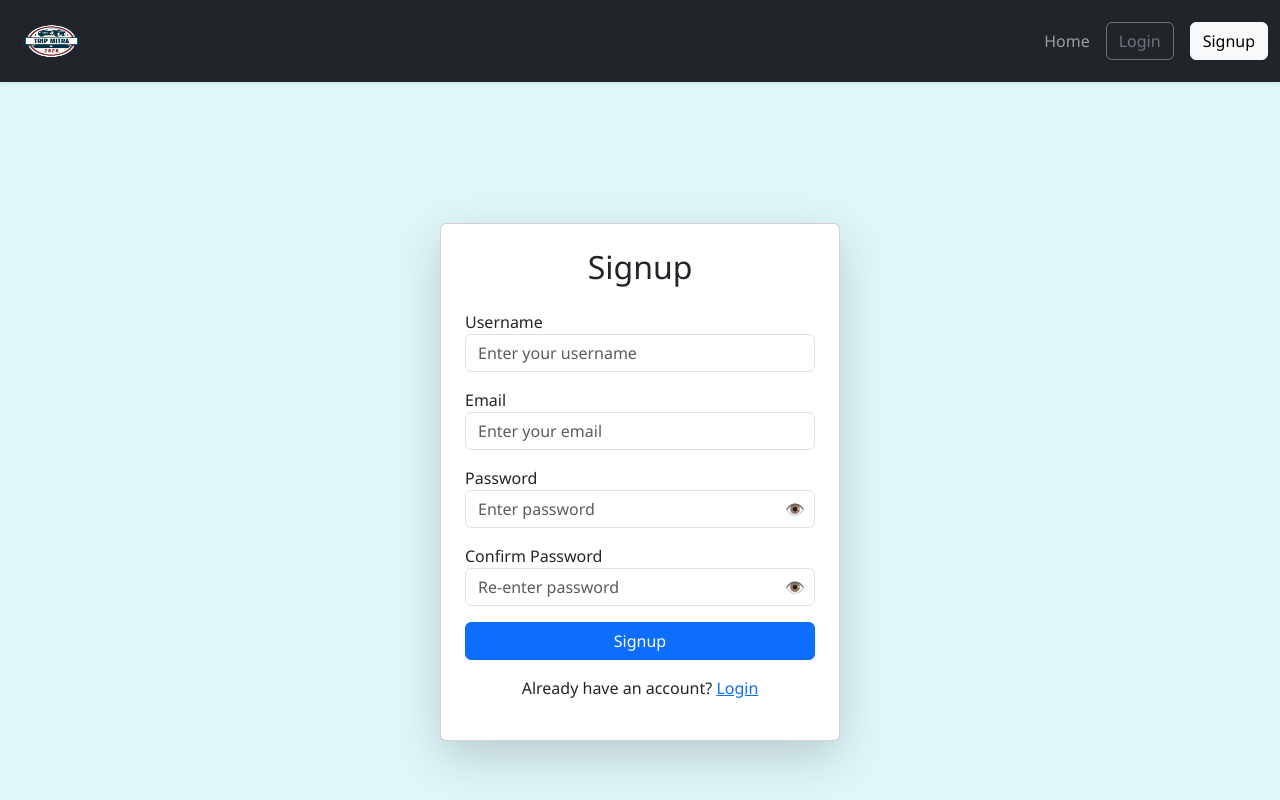
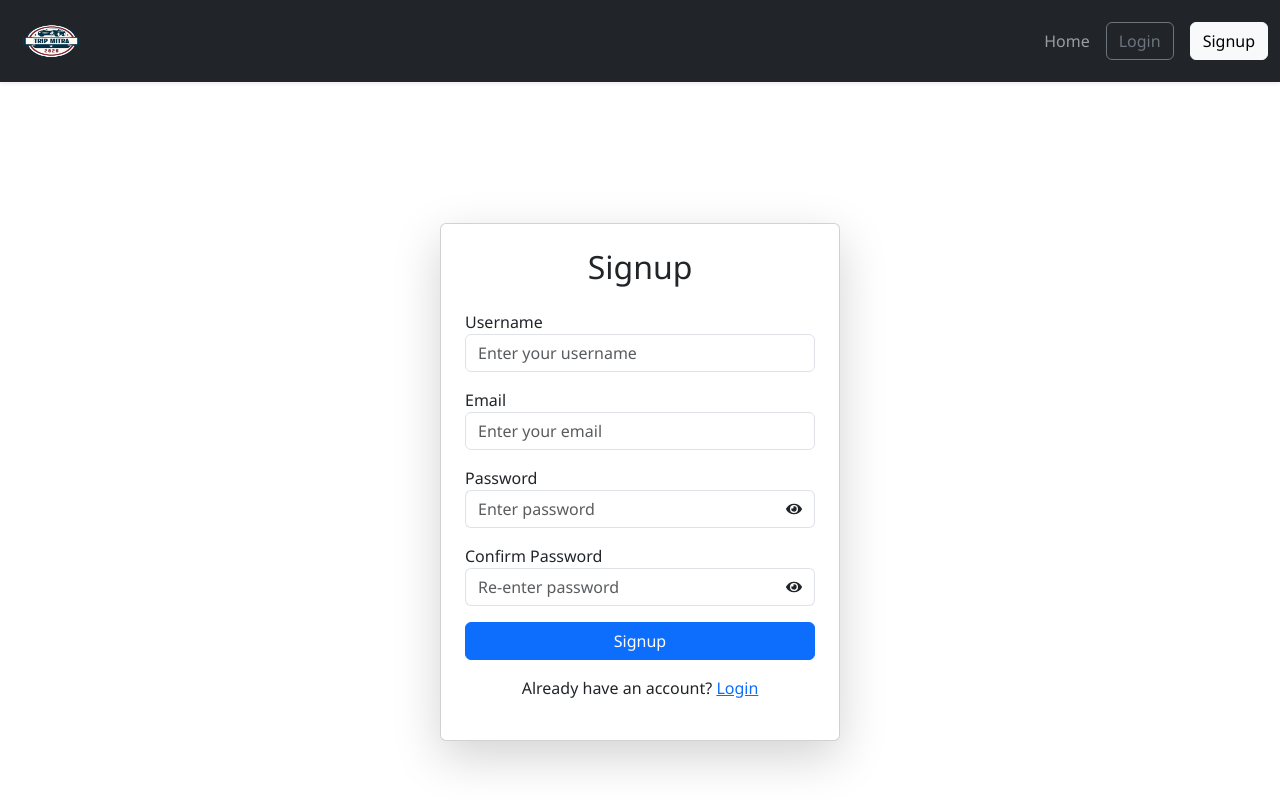
Before and after one commit to a-j-a-y-c-p/TripMitra, a React (Vite) app in the folder frontend/tripMitra-react/: page /signup in a window 1280 px wide. Built offline with nearby package versions, Linux system fonts and the light colour scheme.

Commit message:
Signup Modified

```diff
--- a/frontend/tripMitra-react/src/routes/Signup.jsx
+++ b/frontend/tripMitra-react/src/routes/Signup.jsx
@@ -1,7 +1,8 @@
+import React, { useState, useEffect } from 'react';
+import { FaEye, FaEyeSlash } from 'react-icons/fa';
+import api from '../api/axiosConfig';
+import { useNavigate } from 'react-router-dom';
 
-import React, { useState } from 'react';
-import api from '../api/axiosConfig'
-import { useNavigate } from 'react-router-dom';
 const Signup = () => {
   const navigate = useNavigate();
   const [formData, setFormData] = useState({
@@ -14,6 +15,14 @@ const Signup = () => {
   const [showPassword, setShowPassword] = useState(false);
   const [showConfirmPassword, setShowConfirmPassword] = useState(false);
   const [error, setError] = useState("");
+
+  useEffect(() => {
+    // Forcefully set body background to white
+    document.body.style.backgroundColor = "#fff";
+    return () => {
+      document.body.style.backgroundColor = ""; // cleanup
+    };
+  }, []);
 
   const handleChange = (e) => {
     setFormData((prev) => ({ ...prev, [e.target.name]: e.target.value }));
@@ -46,7 +55,16 @@ const Signup = () => {
   };
 
   return (
-    <div className="container d-flex justify-content-center align-items-center min-vh-100">
+    <div
+      className="d-flex justify-content-center align-items-center"
+      style={{
+        minHeight: "100vh",
+        width: "100vw",
+        backgroundColor: "#fff",
+        margin: 0,
+        padding: 0,
+      }}
+    >
       <div className="card p-4 shadow-lg" style={{ maxWidth: "400px", width: "100%" }}>
         <h2 className="text-center mb-4">Signup</h2>
 
@@ -85,10 +103,10 @@ const Signup = () => {
 
           <div className="mb-3">
             <label>Password</label>
-            <div className="position-relative">
+            <div className="input-group">
               <input
                 type={showPassword ? "text" : "password"}
-                className="form-control"
+                className="form-control border-end-0 bg-white"
                 name="userPassword"
                 required
                 placeholder="Enter password"
@@ -96,26 +114,25 @@ const Signup = () => {
                 onChange={handleChange}
               />
               <span
+                className="input-group-text"
                 onClick={() => setShowPassword(!showPassword)}
                 style={{
-                  position: "absolute",
-                  right: "10px",
-                  top: "50%",
-                  transform: "translateY(-50%)",
                   cursor: "pointer",
+                  backgroundColor: "transparent",
+                  borderLeft: "none",
                 }}
               >
-                {showPassword ? "🙈" : "👁️"}
+                {showPassword ? <FaEyeSlash /> : <FaEye />}
               </span>
             </div>
           </div>
 
           <div className="mb-3">
             <label>Confirm Password</label>
-            <div className="position-relative">
+            <div className="input-group">
               <input
                 type={showConfirmPassword ? "text" : "password"}
-                className="form-control"
+                className="form-control border-end-0 bg-white"
                 name="confirmPassword"
                 required
                 placeholder="Re-enter password"
@@ -123,16 +140,15 @@ const Signup = () => {
                 onChange={handleChange}
               />
               <span
+                className="input-group-text"
                 onClick={() => setShowConfirmPassword(!showConfirmPassword)}
                 style={{
-                  position: "absolute",
-                  right: "10px",
-                  top: "50%",
-                  transform: "translateY(-50%)",
                   cursor: "pointer",
+                  backgroundColor: "transparent",
+                  borderLeft: "none",
                 }}
               >
-                {showConfirmPassword ? "🙈" : "👁️"}
+                {showConfirmPassword ? <FaEyeSlash /> : <FaEye />}
               </span>
             </div>
           </div>
```
